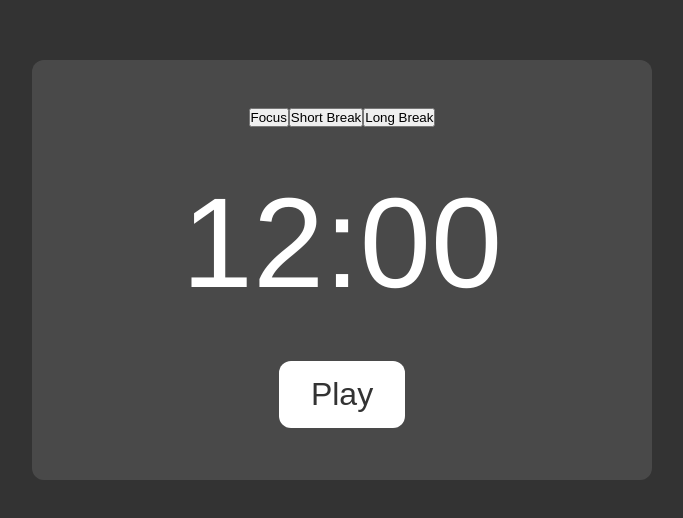
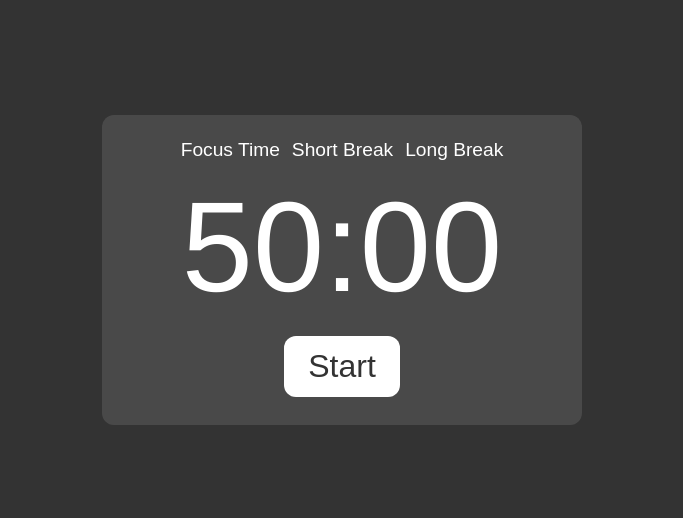
Before and after one commit to arob12inson/lock-in, a React (Vite) app: page / in a window 1280 px wide. Shown: the part 130-648 px from the top of the page, without its empty margins (298-981 px from the left). Built offline with nearby package versions, Linux system fonts and the light colour scheme.

Commit message:
Added pomodoro session types

```diff
--- a/src/App.css
+++ b/src/App.css
@@ -7,28 +7,28 @@
 }
 
 .pomodoro {
-    width: 620px;
-    height: 420px;
+    width: 480px;
+    height: auto;
     background-color: hsla(0, 0%, 70%, 0.173);
     display: flex;
     flex-direction: column;
     align-items: center;
     justify-content: space-between;
-    padding-top: 48px;
-    padding-bottom: 48px;
+    padding-top: 24px;
+    padding-bottom: 24px;
     border-radius: 12px;
 }
 
 .timer {
     font-size: 8em;
-    margin: auto 0;
+    margin: 12px;
 }
 
 .play_button {
     background-color: hsl(0, 0%, 100%);
     border: none;
     color: hsl(0, 0%, 20%);
-    padding: 15px 32px;
+    padding: 12px 24px;
     text-align: center;
     text-decoration: none;
     display: inline-block;
@@ -38,3 +38,16 @@
     font-size: 2em;
     border-radius: 12px;
 }
+
+.timer_options {
+    display: flex;
+}
+
+.timer_option {
+    background-color: transparent;
+    border: none;
+    padding: 0 6px;
+    font-size: 1.2em;
+    cursor: pointer;
+    color: hsl(0, 0%, 100%);
+}
--- a/src/App.tsx
+++ b/src/App.tsx
@@ -5,12 +5,12 @@ function App() {
     <div className="pomodoro_container">
       <div className="pomodoro">
         <div className="timer_options">
-          <button className="timer_option">Focus</button>
+          <button className="timer_option">Focus Time</button>
           <button className="timer_option">Short Break</button>
           <button className="timer_option">Long Break</button>
         </div>
-        <p className="timer">12:00</p>
-        <button className="play_button">Play</button>
+        <p className="timer">50:00</p>
+        <button className="play_button">Start</button>
       </div>
     </div>
   )
```
